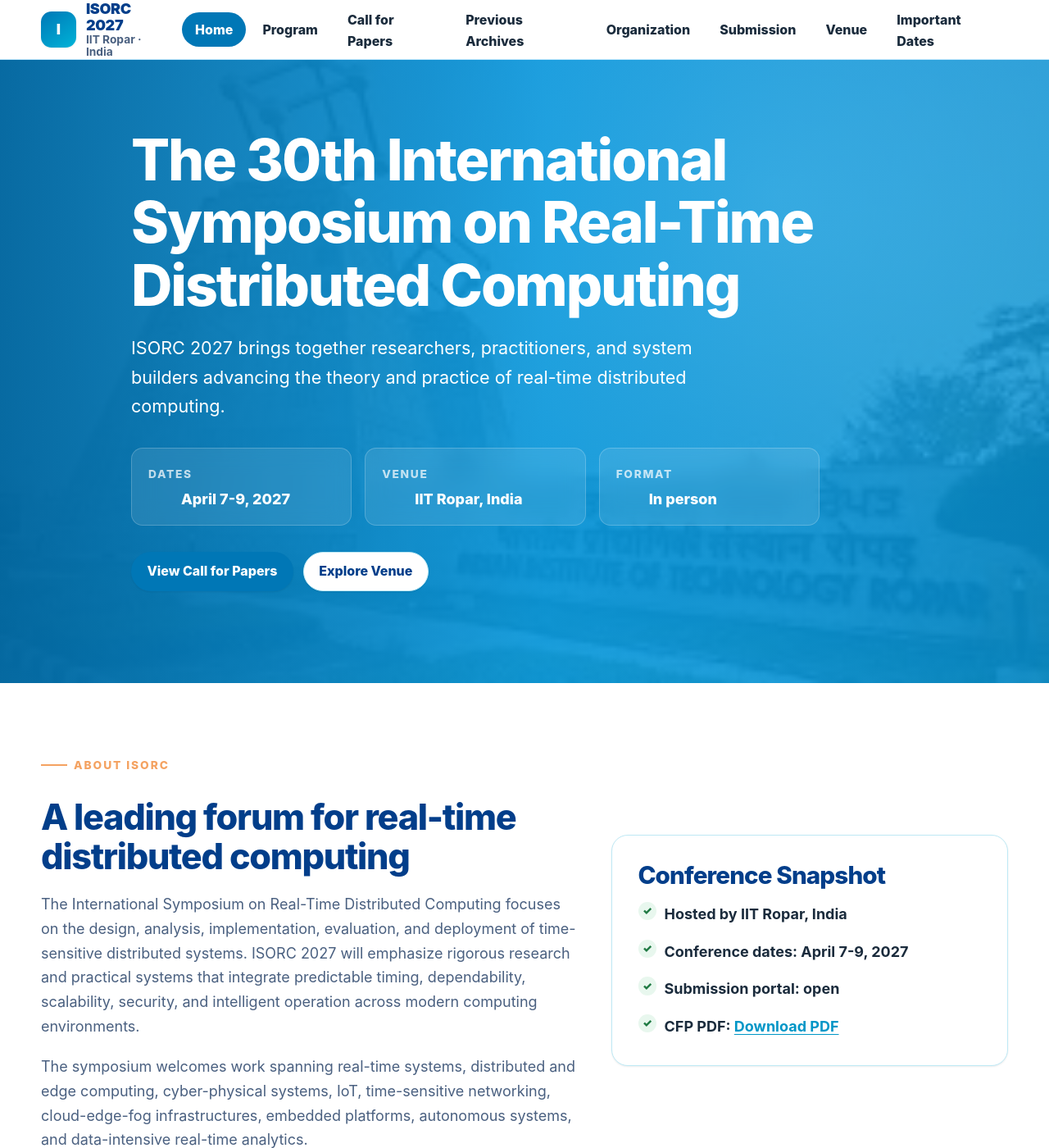
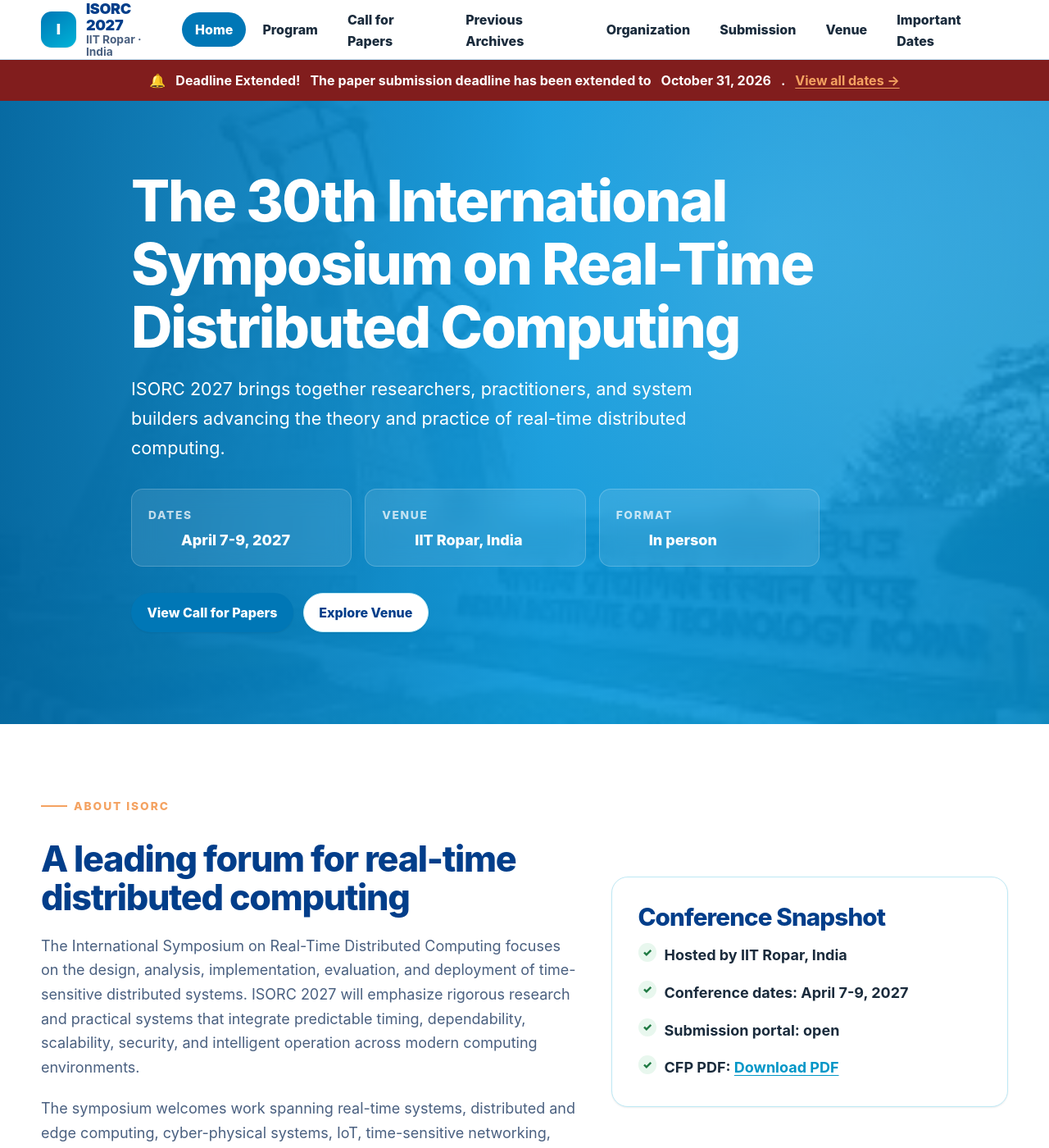
Before and after one commit to isorc2027/isorc2027.github.io, a Jekyll site: the page built from index.md, in a window 1280 px wide and 1400 px high. Shown: the whole window at 82% size. Built offline with Jekyll 4.4.1, drawn with Linux system fonts in a browser that asks for light colours.

Commit message:
Extend submission deadline to Oct 31; add flashing banner

```diff
--- a/_data/dates.yml
+++ b/_data/dates.yml
@@ -4,6 +4,9 @@
     status: "confirmed"
   - label: "Paper submission deadline"
     date: "October 16, 2026"
+    status: "extended"
+  - label: "Paper submission deadline (extended)"
+    date: "October 31, 2026"
     status: "confirmed"
   - label: "Acceptance notification"
     date: "December 1, 2026"
--- a/assets/css/style.css
+++ b/assets/css/style.css
@@ -1290,3 +1290,34 @@
   align-items: center;
   justify-content: center;
 }
+
+/* --------------------------------------------------------------------------
+   15. Deadline Banner
+   -------------------------------------------------------------------------- */
+.deadline-banner {
+  display: flex;
+  align-items: center;
+  justify-content: center;
+  gap: var(--space-3);
+  padding: var(--space-3) var(--space-6);
+  background: #7f1d1d;
+  color: #fff;
+  font-size: var(--font-size-sm);
+  font-weight: 700;
+  text-align: center;
+  animation: banner-flash 1.4s ease-in-out infinite;
+}
+
+.deadline-banner a {
+  color: var(--color-gold);
+  text-decoration: underline;
+}
+
+@keyframes banner-flash {
+  0%, 100% { background: #7f1d1d; }
+  50%       { background: #b91c1c; }
+}
+
+@media (prefers-reduced-motion: reduce) {
+  .deadline-banner { animation: none; }
+}
--- a/index.md
+++ b/index.md
@@ -3,6 +3,10 @@
 title: Home
 description: Official home page for ISORC 2027 at IIT Ropar, India.
 ---
+
+<div class="deadline-banner" role="alert" aria-live="polite">
+  🔔 <strong>Deadline Extended!</strong> The paper submission deadline has been extended to <strong>October 31, 2026</strong>. <a href="{{ '/important-dates/' | relative_url }}">View all dates →</a>
+</div>
 
 <section class="hero" aria-labelledby="hero-title">
   <img class="hero__image" src="{{ '/assets/img/iit-ropar-campus-placeholder.jpg' | relative_url }}" alt="Placeholder campus view of IIT Ropar for ISORC 2027">
```
Also changed, not shown: call-for-papers.md (+2 -1 lines), important-dates.md (+3 -1 lines).
